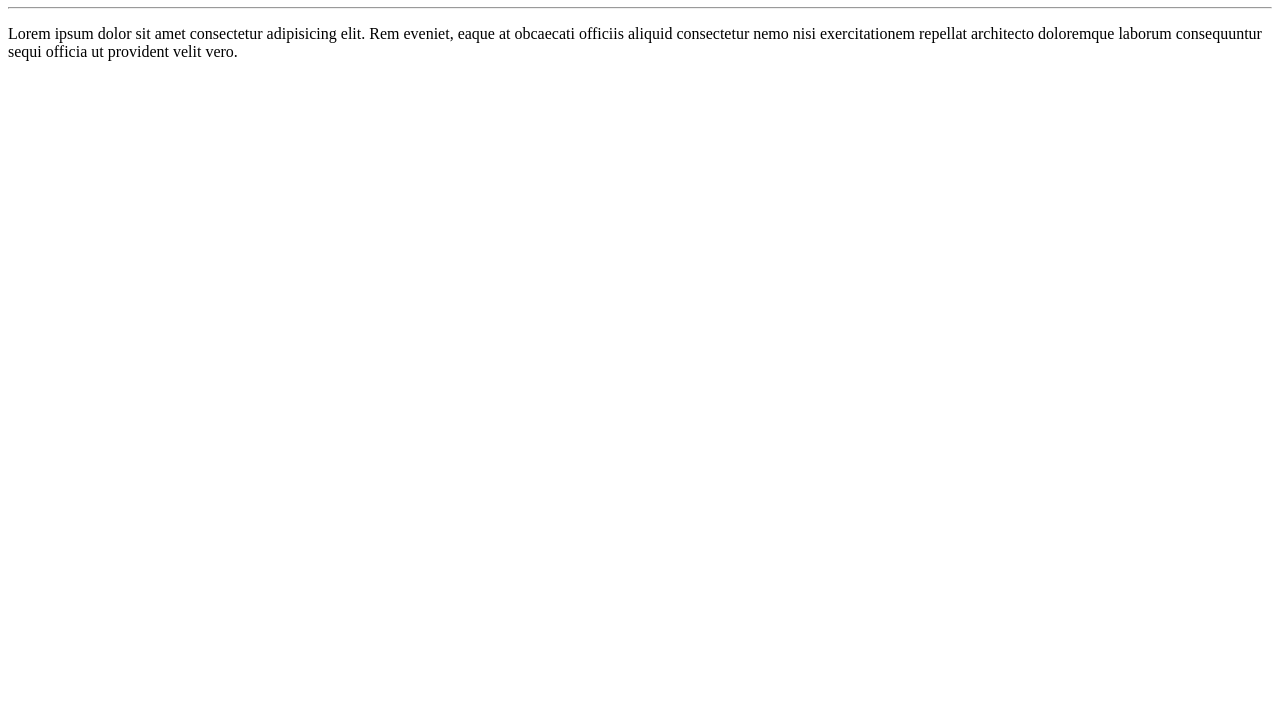
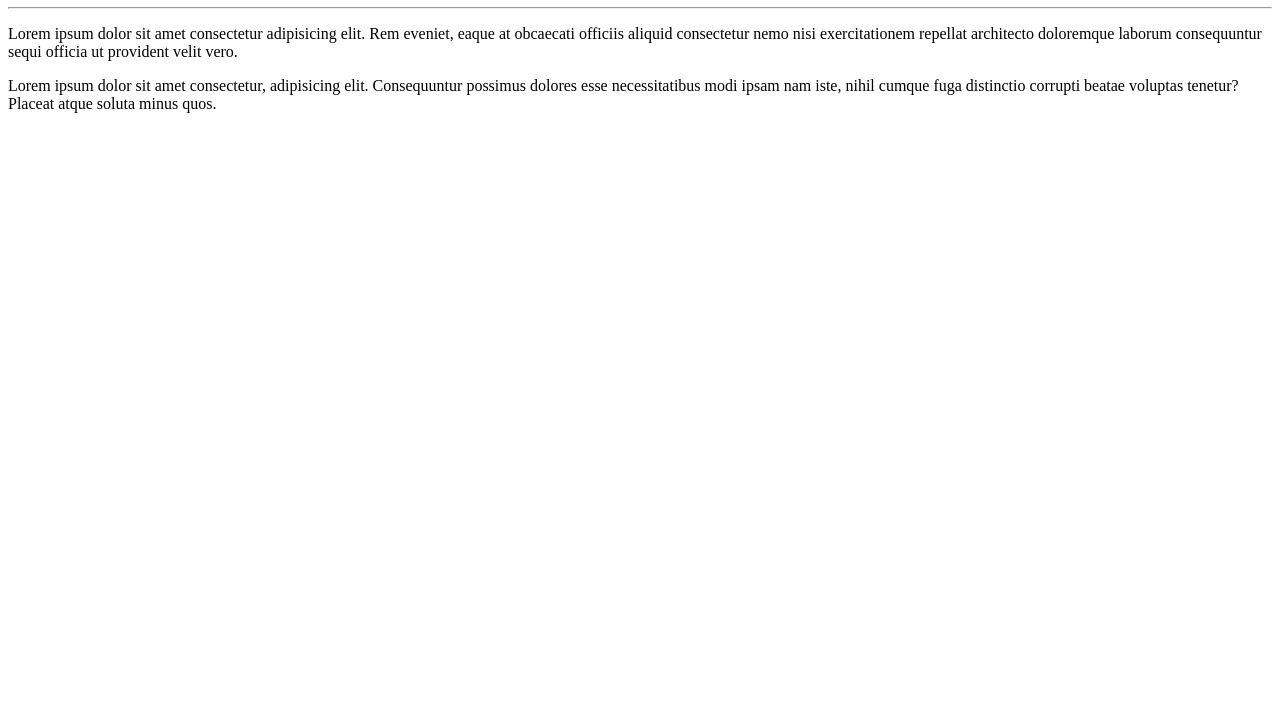
Before and after one commit to GeorgePim/Ola-Mundo, a plain HTML site: page site-exemplo/index.html in a window 1280 px wide. Shown: the part 73-800 px from the top of the page. Drawn offline with Linux system fonts and the light colour scheme.

Commit message:
Adicionei um parágrafo

```diff
--- a/site-exemplo/index.html
+++ b/site-exemplo/index.html
@@ -10,5 +10,6 @@
     <h1>Olá, Mundo!</h1>
     <hr>
     <p>Lorem ipsum dolor sit amet consectetur adipisicing elit. Rem eveniet, eaque at obcaecati officiis aliquid consectetur nemo nisi exercitationem repellat architecto doloremque laborum consequuntur sequi officia ut provident velit vero.</p>
+    <p>Lorem ipsum dolor sit amet consectetur, adipisicing elit. Consequuntur possimus dolores esse necessitatibus modi ipsam nam iste, nihil cumque fuga distinctio corrupti beatae voluptas tenetur? Placeat atque soluta minus quos.</p>
 </body>
 </html>
```
